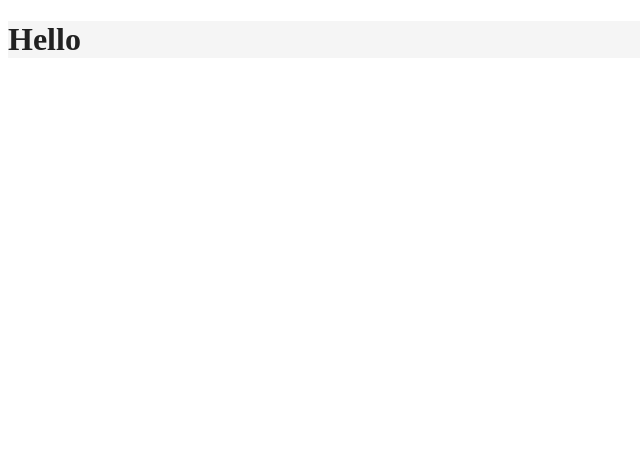
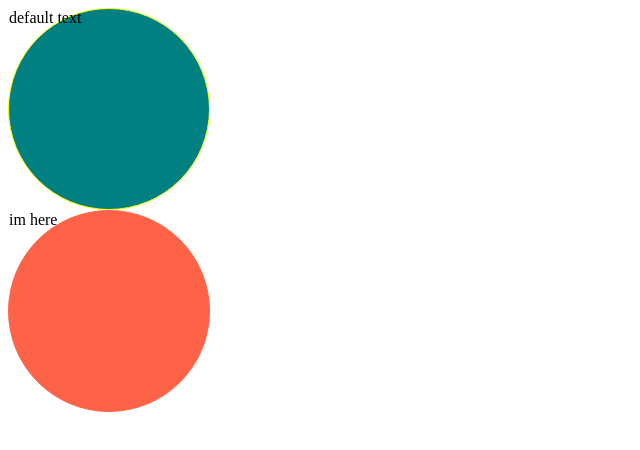
Before and after one commit to whynotBb/nomad-react-master, a React (Create React App) app: page /1 in a window 1280 px wide. Shown: the top 450 px of the page, without its empty margins (0-640 px from the left). Built offline with nearby package versions, Linux system fonts and the light colour scheme.

Commit message:
optional props

```diff
--- a/src/App.tsx
+++ b/src/App.tsx
@@ -1,15 +1,12 @@
 import styled from "styled-components";
-const Wrap = styled.div`
-  background-color: ${(props) => props.theme.backgroundColor};
-`;
-const Text = styled.h1`
-  color: ${(props) => props.theme.textColor};
-`;
+import Circle from "./Circle";
+
 function App() {
   return (
-    <Wrap>
-      <Text>Hello</Text>
-    </Wrap>
+    <div>
+      <Circle bgColor="teal" borderColor="yellow" />
+      <Circle bgColor="tomato" text="im here" />
+    </div>
   );
 }
 
--- /dev/null
+++ b/src/Circle.tsx
@@ -0,0 +1,30 @@
+import styled from "styled-components";
+
+interface ContainerProps {
+  bgColor: string;
+  borderColor: string;
+}
+
+const Container = styled.div<ContainerProps>`
+  width: 200px;
+  height: 200px;
+  background-color: ${(props) => props.bgColor};
+  border-radius: 50%;
+  border: 1px solid ${(props) => props.borderColor};
+`;
+
+interface CircleProps {
+  bgColor: string;
+  borderColor?: string; //? -> 필수 아님
+  text?: string;
+}
+
+function Circle({ bgColor, borderColor, text = "default text" }: CircleProps) {
+  return (
+    <Container bgColor={bgColor} borderColor={borderColor ?? bgColor}>
+      {text}
+    </Container>
+  );
+}
+//props default 값 주기 2가지 위 참고
+export default Circle;
--- a/src/index.tsx
+++ b/src/index.tsx
@@ -1,24 +1,12 @@
 import React from "react";
 import ReactDOM from "react-dom/client";
-import { ThemeProvider } from "styled-components";
-
 import App from "./App";
-const darkTheme = {
-  textColor: "whitesmoke",
-  backgroundColor: "#212121",
-};
-const lightTheme = {
-  textColor: "#212121",
-  backgroundColor: "whitesmoke",
-};
 
 const root = ReactDOM.createRoot(
   document.getElementById("root") as HTMLElement
 );
 root.render(
   <React.StrictMode>
-    <ThemeProvider theme={lightTheme}>
-      <App />
-    </ThemeProvider>
+    <App />
   </React.StrictMode>
 );
```
